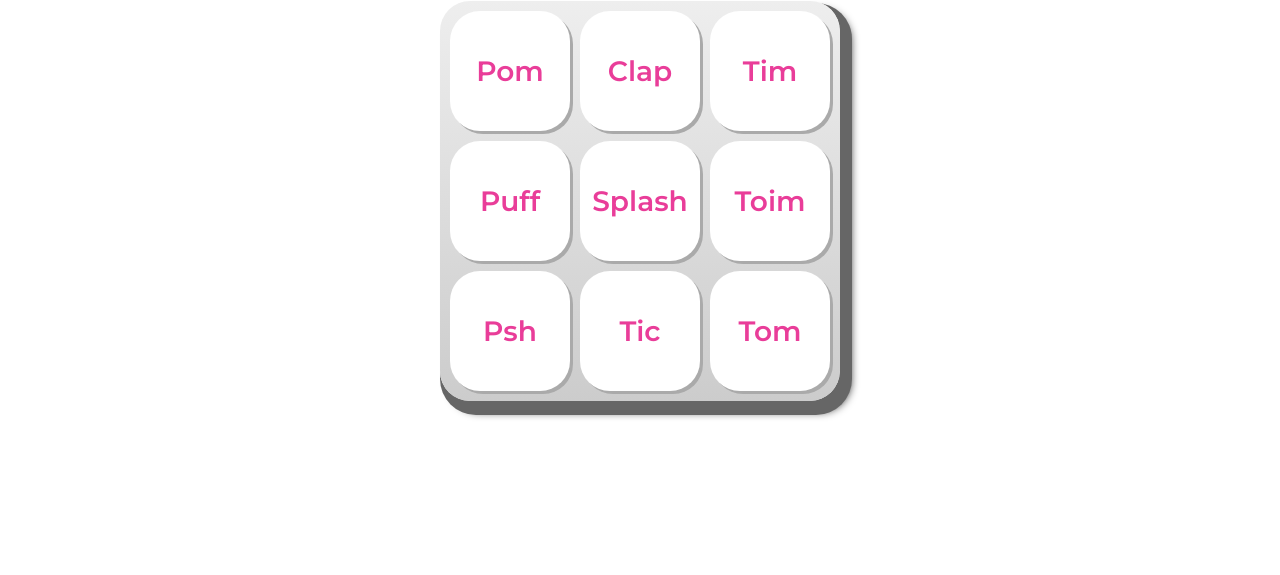
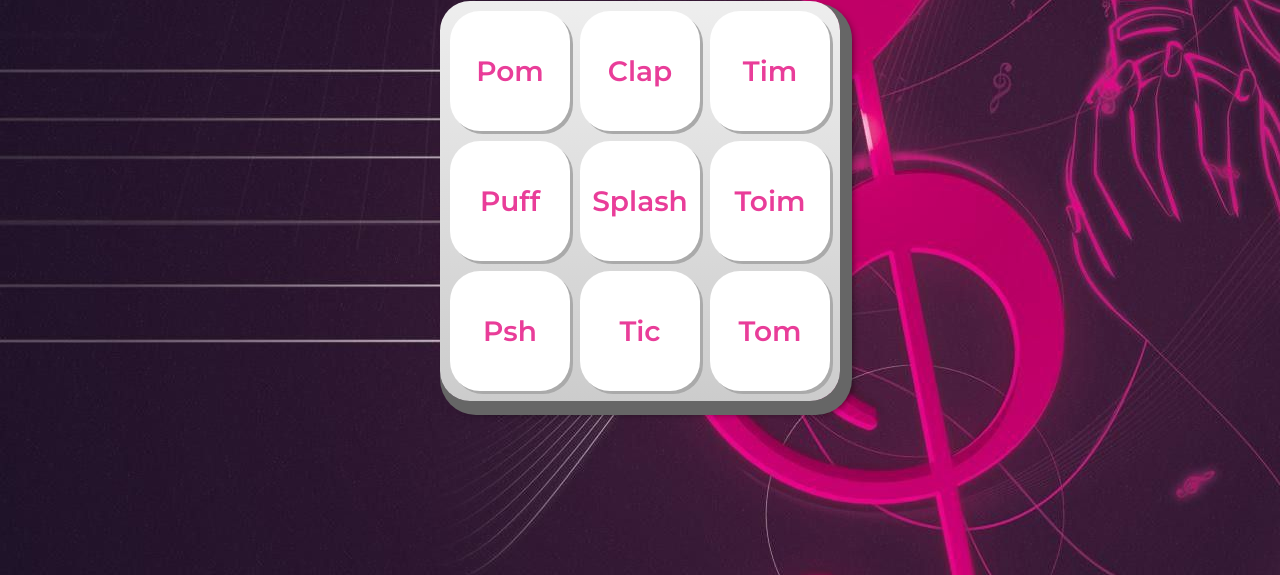
Before and after one commit to jumotac/alura-mid, a plain HTML site: page index.html in a window 1280 px wide. Shown: the part 225-800 px from the top of the page. Drawn offline with Linux system fonts and the light colour scheme; the site is published under a folder, as on GitHub Pages, so addresses that start at the root find nothing.

Commit message:
inclusão no vitrineDev e background image

```diff
--- a/css/estilos.css
+++ b/css/estilos.css
@@ -9,7 +9,7 @@
 body {
   align-items: center;
   background-image:
-  url('/images/music-6.jpg');
+  url('../images/music-6.jpg');
   background-repeat: no-repeat;
   background-position: center top -20em;
   display: flex;
```
Also changed, not shown: 1 other file.
